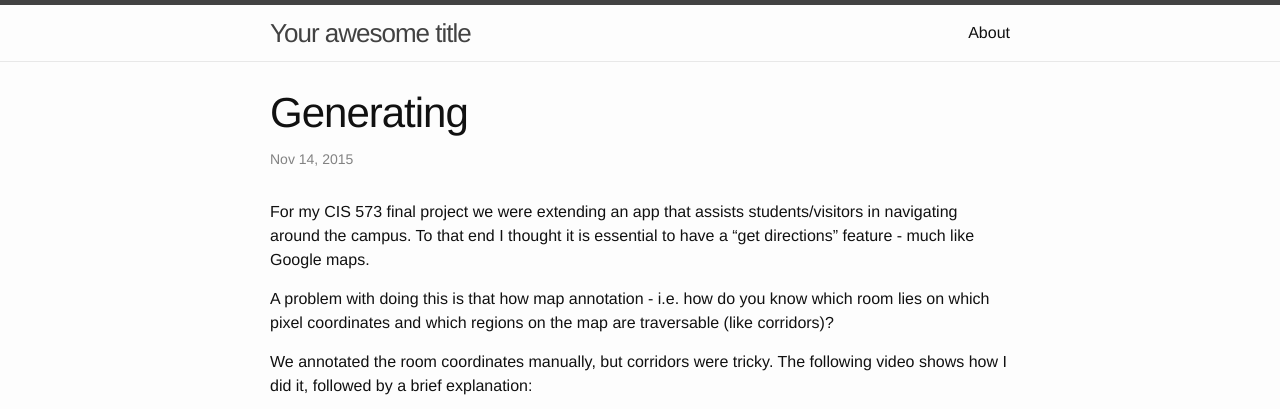
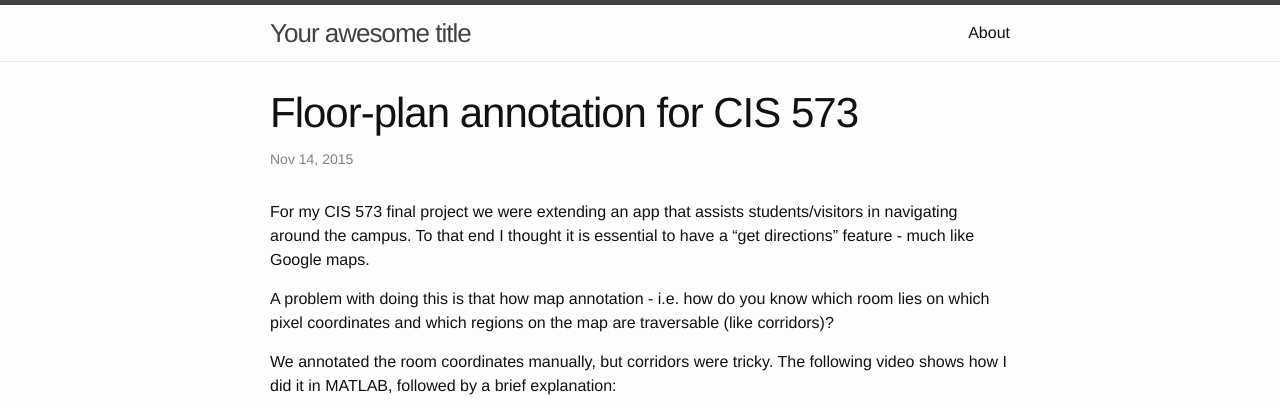
Before and after one commit to bhavyangupta/blog, a Jekyll site: the page built from _posts/2015-11-14-map-generation.md, in a window 1280 px wide, cut to the strip 0-409 px from the top of the page. Built offline with Jekyll 4.4.1, drawn with Linux system fonts in a browser that asks for light colours.

Commit message:
Fix title in map generation

```diff
--- a/_posts/2015-11-14-map-generation.md
+++ b/_posts/2015-11-14-map-generation.md
@@ -1,6 +1,6 @@
 ---
 layout: post
-title: Generating
+title: Floor-plan annotation for CIS 573
 ---
 
 For my CIS 573 final project we were extending an app that assists students/visitors in
@@ -12,7 +12,7 @@ room lies on which pixel coordinates and which regions on the map are
 traversable (like corridors)?
 
 We annotated the room coordinates manually, but corridors were tricky. The following
-video shows how I did it, followed by a brief explanation:
+video shows how I did it in MATLAB, followed by a brief explanation:
 
 <iframe width="560" height="315" src="https://www.youtube.com/embed/H_oayX4lM3Y" frameborder="0" allowfullscreen></iframe>
 
```
